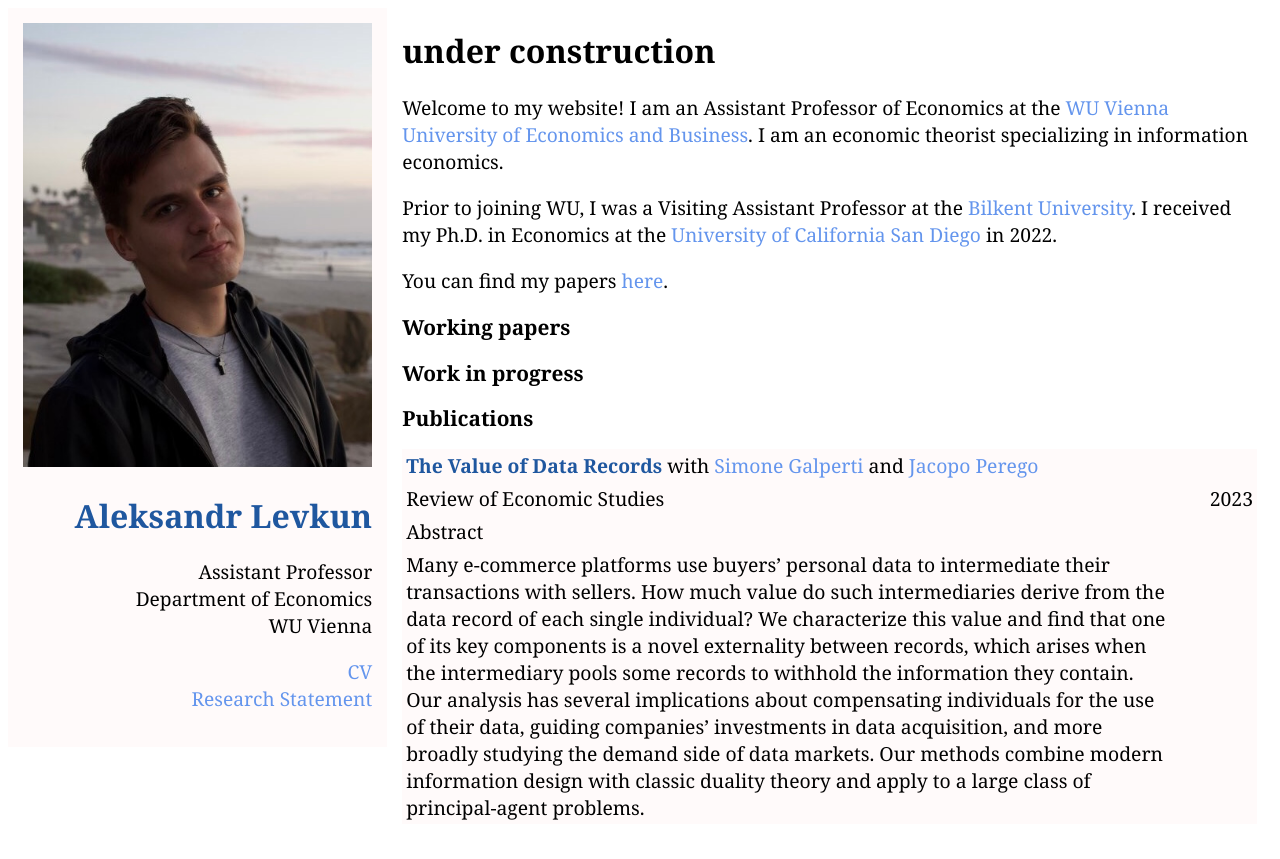
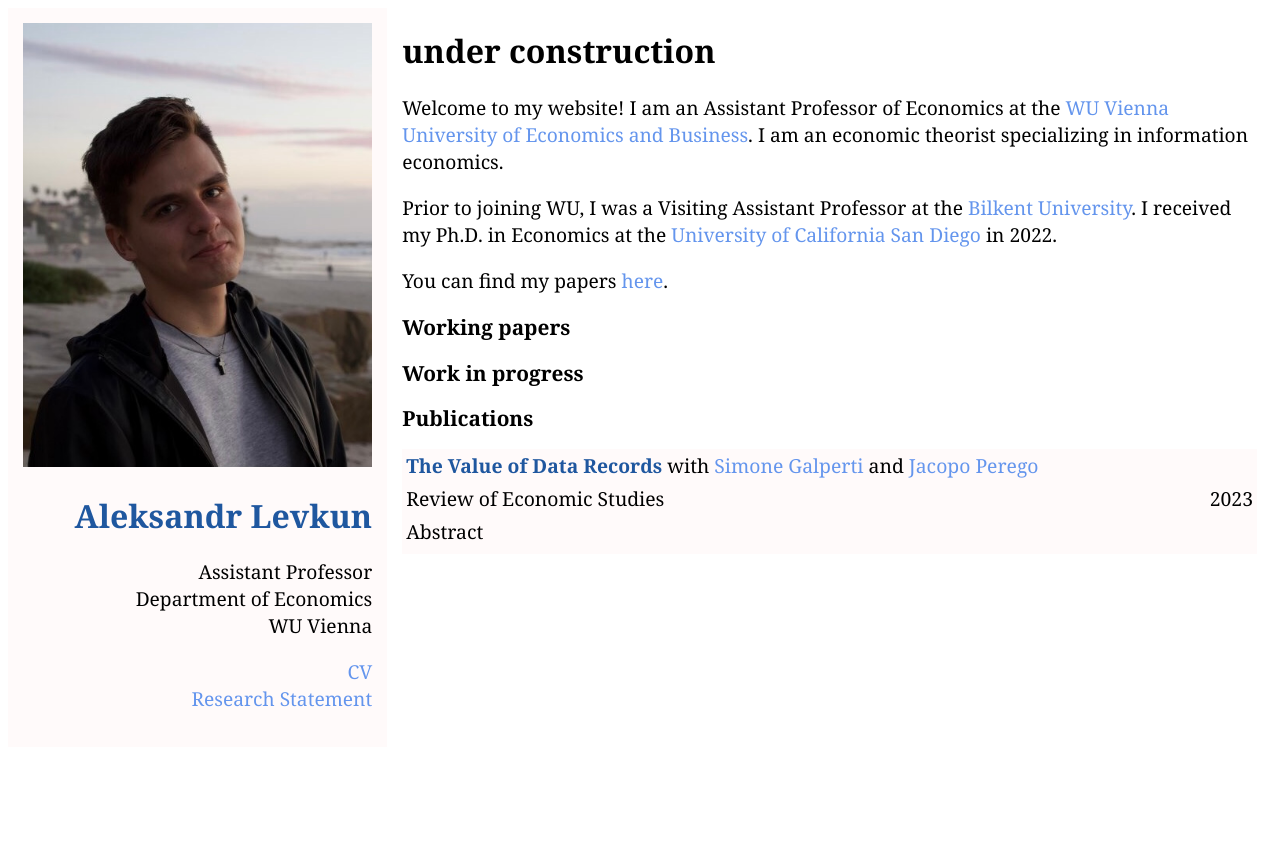
Before and after one commit to alevkun/alevkun.github.io, a Jekyll site: the page built from index.html, in a window 1280 px wide. Shown: the top 859 px of the page. Built offline with Jekyll 4.4.1, drawn with Linux system fonts in a browser that asks for light colours.

Commit message:
Update index.html

```diff
--- a/index.html
+++ b/index.html
@@ -42,7 +42,7 @@ title: Aleksandr Levkun
 		<td> </td>
 	</tr>
 	<tr>
-		<td>
+		<td class="hidden">
 		Many e-commerce platforms use buyers’ personal data to intermediate their transactions with sellers.
 			How much value do such intermediaries derive from the data record of each single individual?
 			We characterize this value and find that one of its key components is a novel externality between records,
```
